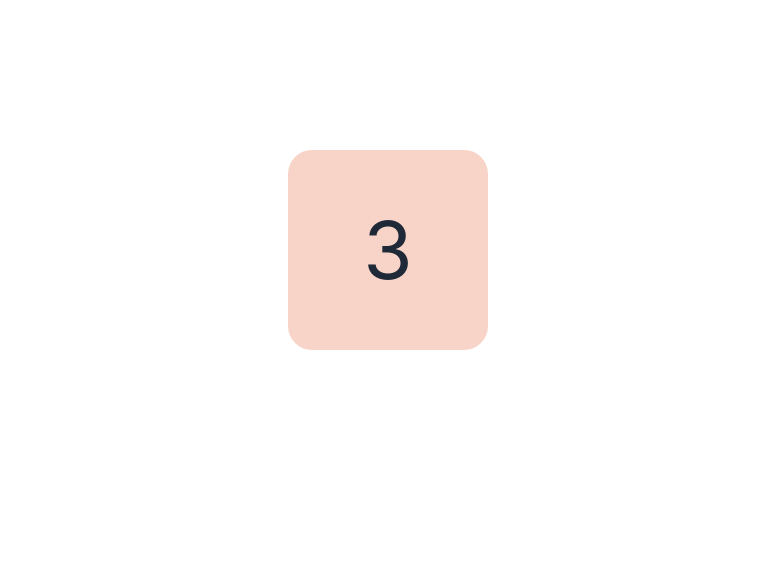
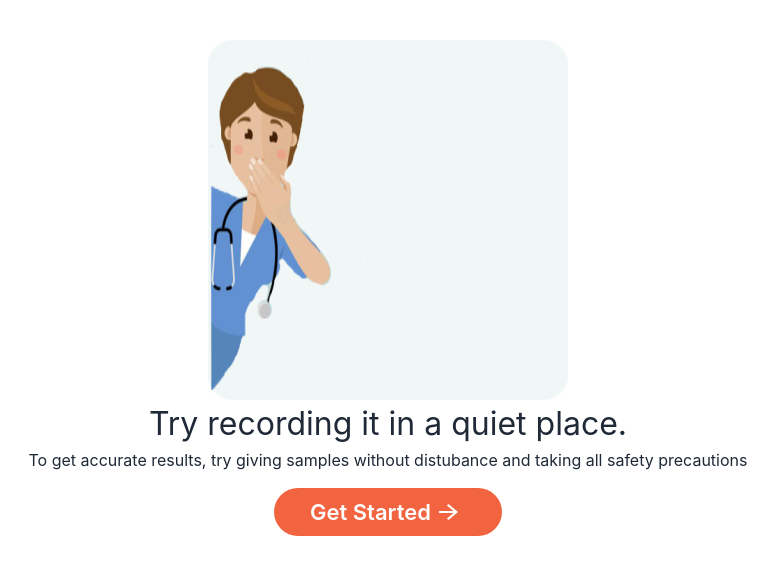
Before and after one commit to tayefulislam/Pucho-PWA, a React (Create React App) app: page / in a window 1280 px wide. Shown: the top 574 px of the page, without its empty margins (252-1030 px from the left). Built offline with nearby package versions, Linux system fonts and the light colour scheme.

Commit message:
Quiet Place Design complete

```diff
--- a/src/App.js
+++ b/src/App.js
@@ -10,6 +10,7 @@ import CovidSymptoms from "./pages/CovidSymptoms/CovidSymptoms.js";
 import HealthConditions from "./pages/HealthConditions/HealthConditions";
 import LastStep from "./pages/LastStep/LastStep.js";
 import CountPage from "./pages/CountPage/CountPage";
+import QuietPlace from "./pages/QuietPlace/QuietPlace";
 
 
 
@@ -23,7 +24,8 @@ function App() {
     {/* {<CovidSymptoms></CovidSymptoms>} */}
     {/* <HealthConditions></HealthConditions> */}
     {/* <LastStep></LastStep> */}
-    <CountPage></CountPage>
+    {/* <CountPage></CountPage> */}
+    <QuietPlace></QuietPlace>
 
 
 
--- /dev/null
+++ b/src/pages/QuietPlace/QuietPlace.css
@@ -0,0 +1,4 @@
+.quiet-place-img {
+    margin-left: -23px;
+    margin-bottom: 10px;
+}
--- /dev/null
+++ b/src/pages/QuietPlace/QuietPlace.js
@@ -0,0 +1,32 @@
+import React from 'react';
+import quietPlace from '../../assets/QuietPlace/QuietPlace.png';
+import ArrowButton from '../../components/ArrowButton/ArrowButton';
+import './QuietPlace.css'
+
+const QuietPlace = () => {
+
+    return (
+        <div className='mx-2 mt-10'>
+
+
+            <div className='flex flex-col justify-center items-center'>
+
+                <div className='flex justify-start lg:w-[360px] lg:h-[360px] bg-[#F1F7F7] rounded-3xl'>
+
+
+                    <img className='quiet-place-img' src={quietPlace} alt="" />
+                </div>
+
+                <h1 className='text-[32px] text-center'>Try recording it in a quiet place.</h1>
+                <p className='text-center'>To get accurate results, try giving samples without distubance and taking all safety precautions</p>
+
+                <ArrowButton className='my-4'>Get Started</ArrowButton>
+
+
+            </div>
+
+        </div>
+    );
+};
+
+export default QuietPlace;
```
Also changed, not shown: src/assets/QuietPlace/QuietPlace.png (added).
